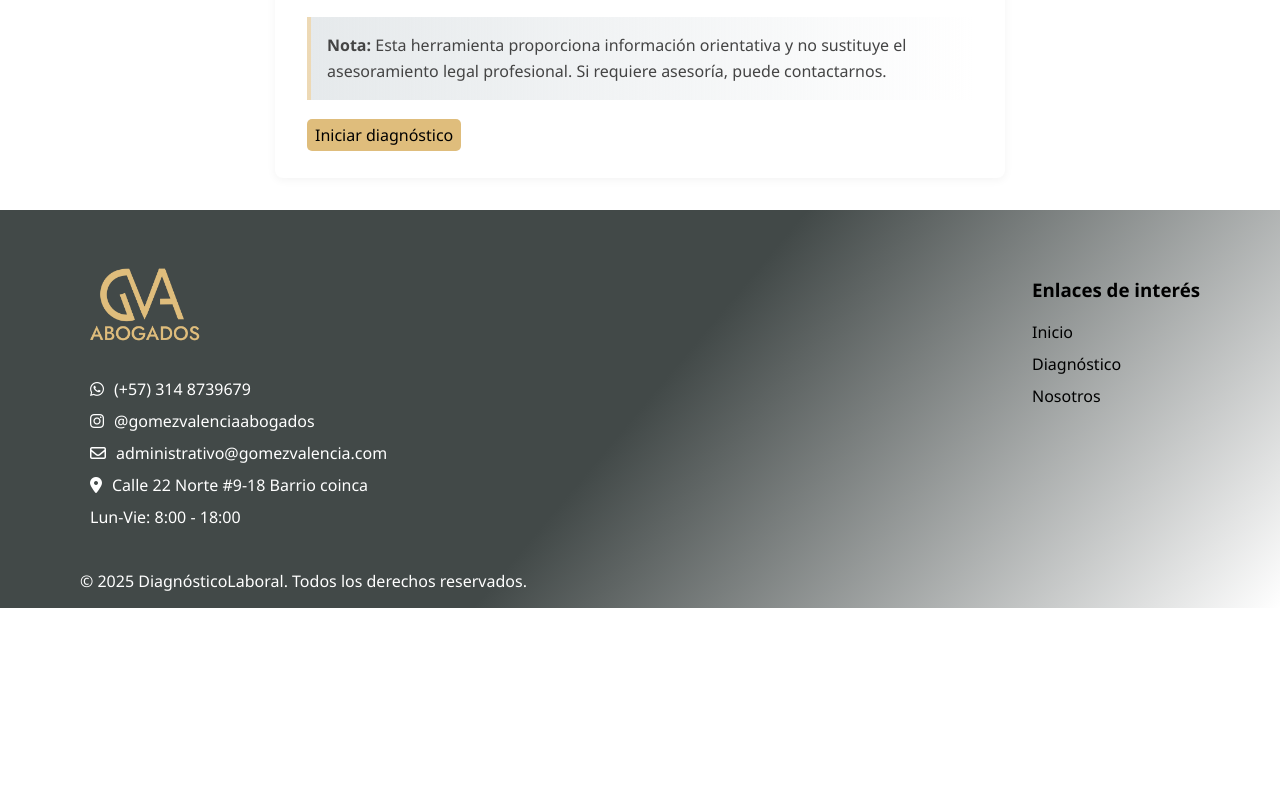
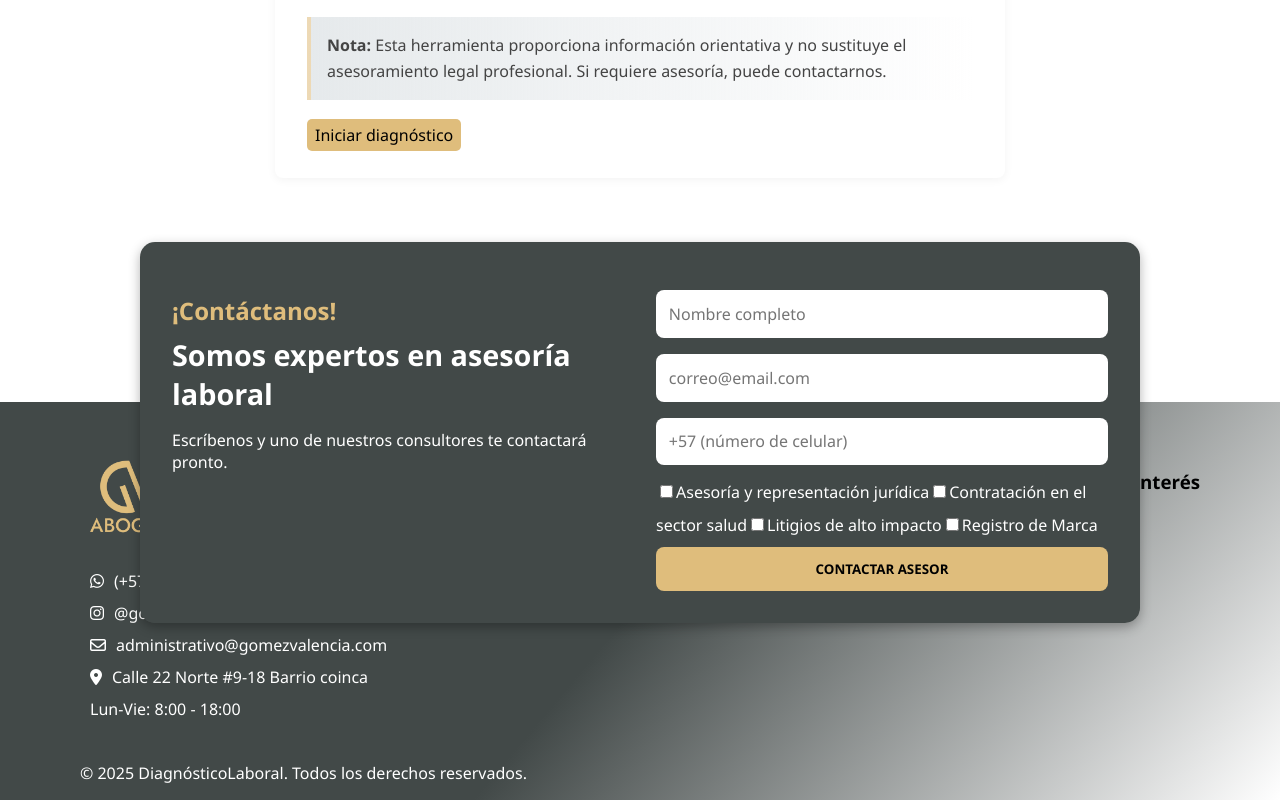
Before and after one commit to Andresfacundo/DiagnosticoLaboral, a React (Vite) app: page /diagnostico in a window 1280 px wide. Shown: the part 660-1460 px from the top of the page. Before the commit the page ends 1268 px from the top, so only its background shows below. Built offline with nearby package versions, Linux system fonts and the light colour scheme; no server answers.

Commit message:
se agrega componente de contacto

```diff
--- a/src/components/Layouts/Footer/Footer.jsx
+++ b/src/components/Layouts/Footer/Footer.jsx
@@ -3,27 +3,23 @@ import gva from '../../../../public/Gva.png'
 import './Footer.css'
 import { NavLink, useLocation } from 'react-router-dom'
 import authService from '../../../Services/authService'
-import GAP from '../../../../public/gap.png'
+import Contacto from '../../Pages/Contacto/Contacto'
 
-const UrlWasa = import.meta.env.VITE_WASA
+const UrlWasa = import.meta.env.VITE_WASA;
 const gps = import.meta.env.VITE_UBICACION;
 const correo = import.meta.env.VITE_EMAIL;
 const INSTAGRAM = import.meta.env.VITE_INSTAGRAM;
 
-
-
 const Footer = () => {
     const [isAuthenticated, setIsAuthenticated] = useState(false);
-    const [ userRole, setUserRole] = useState('invitado');
+    const [userRole, setUserRole] = useState('invitado');
     const location = useLocation();
 
     useEffect(() => {
         const checkAuthStatus = () => {
-            // Verificar autenticación
             const authenticated = authService.isAuthenticated();
             setIsAuthenticated(authenticated);
 
-            // Obtener el rol del usuario si está autenticado
             if (authenticated) {
                 const userData = authService.getUser();
                 if (userData && userData.rol) {
@@ -40,19 +36,13 @@ const Footer = () => {
             }
         };
 
-        // Verificar al montar y cuando cambie la ubicación
         checkAuthStatus();
-
-        // Escuchar cambios en el estado de autenticación
         window.addEventListener('authStateChanged', checkAuthStatus);
-
-        // Limpiar el listener cuando el componente se desmonte
         return () => {
             window.removeEventListener('authStateChanged', checkAuthStatus);
         };
     }, [location]);
 
-    // Función para verificar si tiene acceso a cierta funcionalidad
     const hasAccess = (requiredRole) => {
         if (!isAuthenticated) return false;
         if (requiredRole === 'admin') {
@@ -61,20 +51,39 @@ const Footer = () => {
         return userRole === requiredRole;
     };
 
+    return (
+        <div className="footer-wrapper">
+            {/* Aquí el formulario Contacto */}
+            <div className="contacto-form-wrapper">
+                <Contacto />
+            </div>
 
-    return (
+            {/* Aquí el contenido del Footer */}
             <div className='box-footer'>
                 <div className='content-footer'>
                     <div className='content-contacto'>
                         <div className='content-img'>
                             <img src={gva} alt="icono-GVA" />
                         </div>
-                    <div className='item-img'><i class="fa-brands fa-whatsapp"></i><a target='_blank' href={UrlWasa}>(+57) 314 8739679</a></div>
-                    <div className='item-img'><i class="fa-brands fa-instagram"></i><a href={INSTAGRAM}>@gomezvalenciaabogados</a></div>
-                    <div className='item-img'><i class="fa-regular fa-envelope"></i><a  target='_blank' href={correo}>administrativo@gomezvalencia.com</a></div>
-                    <div className='item-img'><i class="fa-solid fa-location-dot"></i><a target='_blank' href={gps}>Calle 22 Norte #9-18 Barrio coinca</a></div>
+                        <div className='item-img'>
+                            <i className="fa-brands fa-whatsapp"></i>
+                            <a target='_blank' href={UrlWasa}>(+57) 314 8739679</a>
+                        </div>
+                        <div className='item-img'>
+                            <i className="fa-brands fa-instagram"></i>
+                            <a href={INSTAGRAM}>@gomezvalenciaabogados</a>
+                        </div>
+                        <div className='item-img'>
+                            <i className="fa-regular fa-envelope"></i>
+                            <a target='_blank' href={correo}>administrativo@gomezvalencia.com</a>
+                        </div>
+                        <div className='item-img'>
+                            <i className="fa-solid fa-location-dot"></i>
+                            <a target='_blank' href={gps}>Calle 22 Norte #9-18 Barrio coinca</a>
+                        </div>
                         <div className='item-img'>Lun-Vie: 8:00 - 18:00</div>
                     </div>
+
                     <div className='item-interes'>
                         <h3>Enlaces de interés</h3>
                         <ul>
@@ -88,15 +97,15 @@ const Footer = () => {
                             )}
                             <li><NavLink to='#'>Nosotros</NavLink></li>
                         </ul>
-
                     </div>
                 </div>
+
                 <div className='derechos'>
                     <p>© 2025 DiagnósticoLaboral. Todos los derechos reservados.</p>
-
                 </div>
             </div>
-    )
-}
+        </div>
+    );
+};
 
-export default Footer
+export default Footer;
--- /dev/null
+++ b/src/components/Pages/Contacto/Contacto.css
@@ -0,0 +1,92 @@
+.contacto-form-wrapper {
+    position: relative;
+    width: 100%;
+    height: 0;
+  }
+
+  .contacto-form-container {
+    position: absolute;
+    top: -160px;
+    left: 50%;
+    transform: translateX(-50%);
+    backGround: linear-gradient(130deg,#424948 100%, #ffffff00);
+    padding: 2rem;
+    border-radius: 15px;
+    color: white;
+    box-shadow: 0 4px 12px rgba(0,0,0,0.3);
+    max-width: 1000px;
+    width: 90%;
+    display: flex;
+    justify-content: space-between;
+    align-items: flex-start;
+    flex-wrap: wrap;
+  }
+
+  .contacto-info {
+    flex: 1;
+    padding-right: 2rem;
+  }
+
+  .contacto-info h2 {
+    color: #DFBD7C;
+    font-size: 1.5rem;
+    margin-bottom: 0.5rem;
+  }
+
+  .contacto-info h3 {
+    font-size: 1.8rem;
+    margin: 0;
+  }
+
+  .contacto-info p {
+    margin-top: 1rem;
+    font-size: 1rem;
+  }
+
+  .contacto-form {
+    flex: 1;
+    display: flex;
+    flex-direction: column;
+    margin-top: 1rem;
+  }
+
+  .contacto-form input {
+    margin-bottom: 1rem;
+    padding: 0.8rem;
+    border: none;
+    border-radius: 8px;
+    font-size: 1rem;
+  }
+
+  .btn-contactar {
+    background: #DFBD7C;
+    color: #0c1c39;
+    padding: 0.8rem;
+    border: none;
+    border-radius: 8px;
+    font-weight: bold;
+    cursor: pointer;
+  }
+
+  .btn-contactar:hover {
+    background: #DFBD7C;
+  }
+
+  .mensaje-exito {
+    margin-top: 1rem;
+    color: #DFBD7C;
+    font-weight: bold;
+  }
+
+  /* Responsive */
+  @media (max-width: 768px) {
+    .contacto-form-container {
+      flex-direction: column;
+      text-align: center;
+      top: -80px; /* sube menos en móviles */
+    }
+
+    .contacto-info, .contacto-form {
+      padding: 0;
+    }
+  }
--- /dev/null
+++ b/src/components/Pages/Contacto/Contacto.jsx
@@ -0,0 +1,125 @@
+import React, { useState } from 'react';
+import './Contacto.css';
+
+const ContactoForm = () => {
+  const [formData, setFormData] = useState({
+    nombre: '',
+    correo: '',
+    telefono: '',
+    intereses: [],
+  });
+
+  const [mensaje, setMensaje] = useState('');
+
+  const handleChange = (e) => {
+    const { name, value, type, checked } = e.target;
+
+    if (type === 'checkbox') {
+      setFormData((prev) => {
+        if (checked) {
+          return { ...prev, intereses: [...prev.intereses, value] };
+        } else {
+          return { ...prev, intereses: prev.intereses.filter((i) => i !== value) };
+        }
+      });
+    } else {
+      setFormData({ ...formData, [name]: value });
+    }
+  };
+
+  const handleSubmit = (e) => {
+    e.preventDefault();
+
+    // Aquí llamas a tu backend o servicio de email
+    console.log('Formulario enviado:', formData);
+
+    // Simular éxito
+    setMensaje('¡Formulario enviado con éxito!');
+    setFormData({
+      nombre: '',
+      correo: '',
+      telefono: '',
+      intereses: [],
+    });
+  };
+
+  return (
+    <div className="contacto-form-container">
+      <div className="contacto-info">
+        <h2>¡Contáctanos!</h2>
+        <h3>Somos expertos en asesoría laboral</h3>
+        <p>Escríbenos y uno de nuestros consultores te contactará pronto.</p>
+      </div>
+
+      <form className="contacto-form" onSubmit={handleSubmit}>
+        <input
+          type="text"
+          name="nombre"
+          placeholder="Nombre completo"
+          value={formData.nombre}
+          onChange={handleChange}
+          required
+        />
+        <input
+          type="email"
+          name="correo"
+          placeholder="correo@email.com"
+          value={formData.correo}
+          onChange={handleChange}
+          required
+        />
+        <input
+          type="tel"
+          name="telefono"
+          placeholder="+57 (número de celular)"
+          value={formData.telefono}
+          onChange={handleChange}
+        />
+
+        <div className="checkbox-group">
+          <label>
+            <input
+              type="checkbox"
+              value="Asesoría y representación jurídica"
+              checked={formData.intereses.includes('Asesoría y representación jurídica')}
+              onChange={handleChange}
+            />
+            Asesoría y representación jurídica
+          </label>
+          <label>
+            <input
+              type="checkbox"
+              value="Contratación en el sector salud"
+              checked={formData.intereses.includes('Contratación en el sector salud')}
+              onChange={handleChange}
+            />
+            Contratación en el sector salud
+          </label>
+          <label>
+            <input
+              type="checkbox"
+              value="Litigios de alto impacto"
+              checked={formData.intereses.includes('Litigios de alto impacto')}
+              onChange={handleChange}
+            />
+            Litigios de alto impacto
+          </label>
+          <label>
+            <input
+              type="checkbox"
+              value="Registro de Marca"
+              checked={formData.intereses.includes('Registro de Marca')}
+              onChange={handleChange}
+            />
+            Registro de Marca
+          </label>
+        </div>
+
+        <button type="submit" className="btn-contactar">CONTACTAR ASESOR</button>
+        {mensaje && <p className="mensaje-exito">{mensaje}</p>}
+      </form>
+    </div>
+  );
+};
+
+export default ContactoForm;
--- a/src/components/Pages/Cuestionario/Cuestionario.css
+++ b/src/components/Pages/Cuestionario/Cuestionario.css
@@ -2,7 +2,7 @@
 .cuestionario-container {
     max-width: 600px;
     margin: 2rem auto;
-    padding: 2rem;
+    padding: 2rem 2rem 15rem 2rem;
     background-color: #ffffff;
     border-radius: 16px;
     box-shadow: 0 6px 12px rgba(0, 0, 0, 0.08);
--- a/src/components/Pages/Formulario/Formulario.css
+++ b/src/components/Pages/Formulario/Formulario.css
@@ -1,6 +1,6 @@
 /* Formulario.css */
 .content-top{
-    padding: 4rem 0 4rem 0;
+    padding: 4rem 0 15rem 0;
     display: flex;
     justify-content: center;
     align-items: center;
--- a/src/components/Pages/Home/Home.css
+++ b/src/components/Pages/Home/Home.css
@@ -97,7 +97,7 @@
     }
 }
 .box-caracteristicas{
-    padding: 5rem 0 5rem 0;
+    padding: 5rem 0 15rem 0;
     width: 100%;
     display: flex;
     flex-direction: column;
--- a/src/components/Pages/Preguntas/Preguntas.css
+++ b/src/components/Pages/Preguntas/Preguntas.css
@@ -1,5 +1,4 @@
 .preguntas-container {
-
     max-width: 900px;
     flex-direction: column;
     margin: 4rem auto;
@@ -11,6 +10,7 @@
     font-family: -apple-system, BlinkMacSystemFont, 'Segoe UI', Roboto, Oxygen, Ubuntu, Cantarell, 'Open Sans', 'Helvetica Neue', sans-serif;
     animation: fadeIn 0.4s ease-out;
     /* border: 2px solid red; */
+    padding-bottom: 10rem;
 
 }
 
--- a/src/components/Ui/InfoDiagnostico/InfoDiagnostico.css
+++ b/src/components/Ui/InfoDiagnostico/InfoDiagnostico.css
@@ -1,7 +1,7 @@
 .container {
     max-width: 760px;
     margin: 2rem auto;
-    padding: 0 15px;
+    padding: 0 15px 10rem 15px;
   }
   .container a{
     text-decoration: none;
--- a/src/components/Ui/Login/Login.css
+++ b/src/components/Ui/Login/Login.css
@@ -11,7 +11,7 @@
     display: flex;
     justify-content: center;
     align-items: center;
-    padding: 4rem 0 4rem 0;
+    padding: 4rem 0 15rem 0;
   }
 
   .login-container {
--- a/src/components/Ui/Navbar/Navbar.css
+++ b/src/components/Ui/Navbar/Navbar.css
@@ -60,7 +60,7 @@
     display: flex;
     align-items: center;
     justify-content: center;
-    gap: 10px;
+    gap: 50px;
     padding: 0;
     margin: 0;
     flex-grow: 1;
```
Also changed, not shown: src/components/Layouts/Footer/Footer.css (line endings or trailing spaces). Lines whose indentation alone changed are shown as unchanged.
